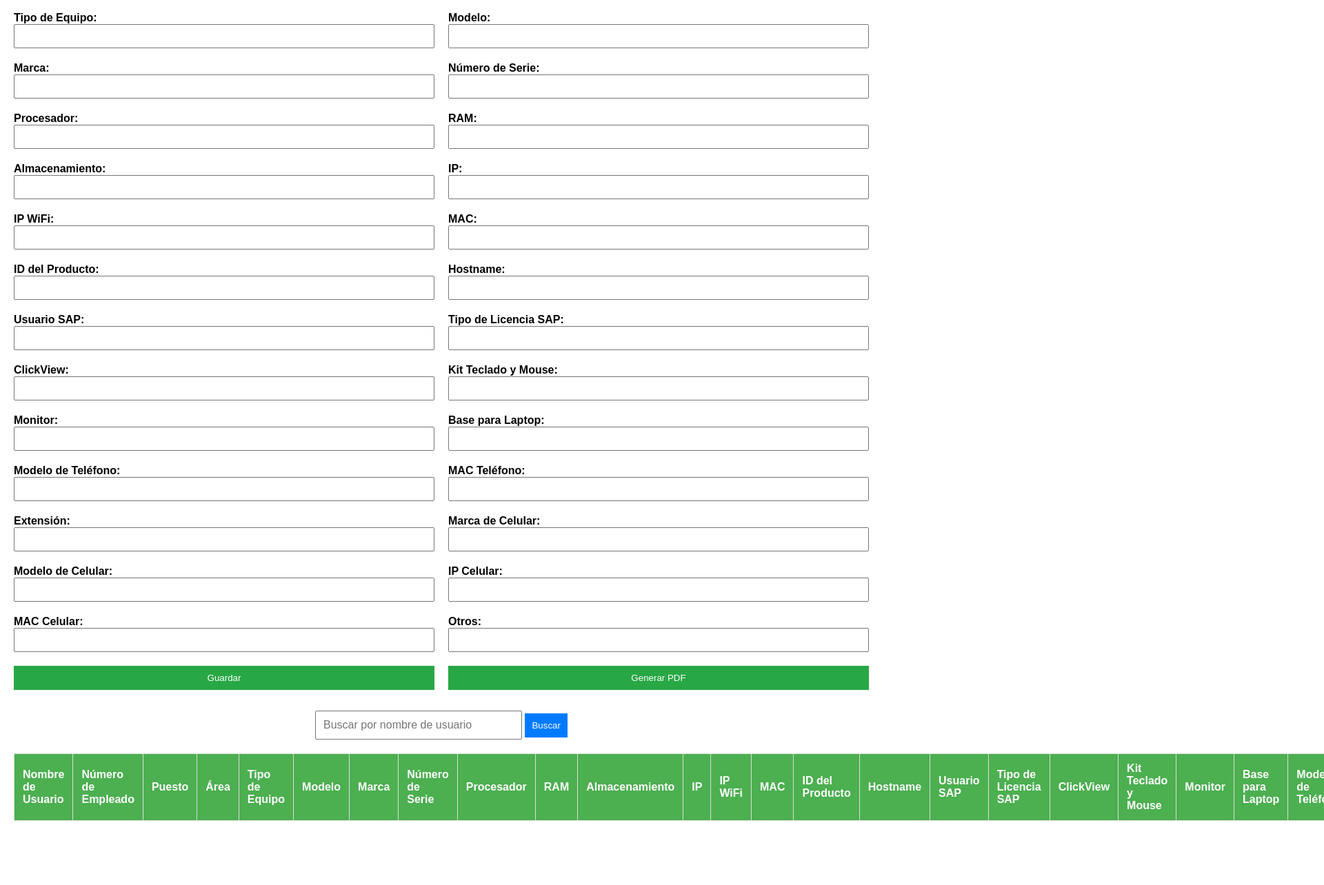
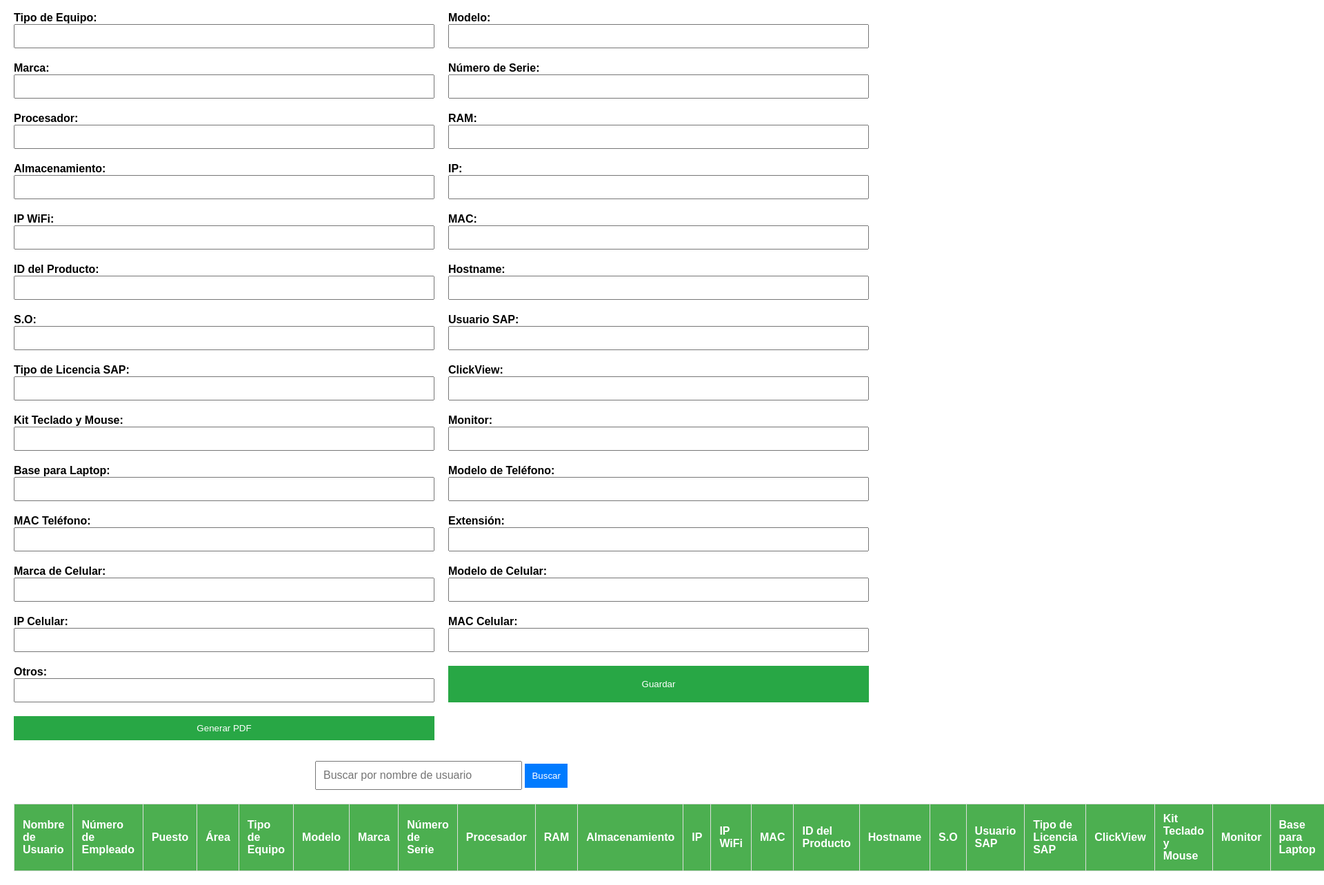
Before and after one commit to sistemasrda/github-pages-sistemas, a plain HTML site: page index.html in a window 1280 px wide. Shown: the part 237-1521 px from the top of the page at 69% size, 1920 px wide, since content can reach past the window. Before the commit the page ends 1448 px from the top, so only its background shows below. Drawn offline with nearby package versions, Linux system fonts and the light colour scheme.

Commit message:
Update index.html

```diff
--- a/index.html
+++ b/index.html
@@ -159,6 +159,10 @@
                 <input type="text" id="hostname" name="hostname" required>
             </div>
             <div>
+                <label for="S.O">S.O:</label>
+                <input type="text" id="S.O" name="S.O" required>
+            </div>
+            <div>
                 <label for="usuarioSAP">Usuario SAP:</label>
                 <input type="text" id="usuarioSAP" name="usuarioSAP" required>
             </div>
@@ -245,6 +249,7 @@
                     <th>MAC</th>
                     <th>ID del Producto</th>
                     <th>Hostname</th>
+                    <th>S.O</th>
                     <th>Usuario SAP</th>
                     <th>Tipo de Licencia SAP</th>
                     <th>ClickView</th>
```
